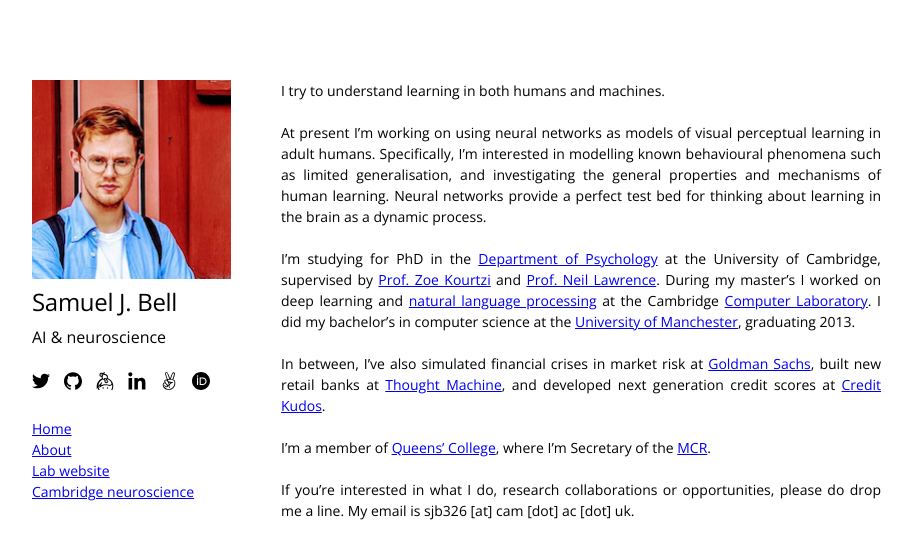
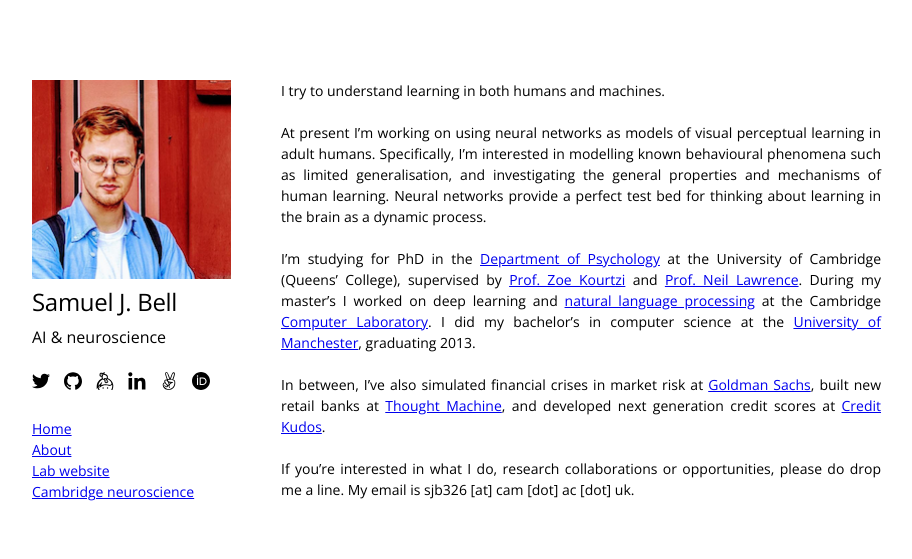
Before and after one commit to samueljamesbell/samueljamesbell.github.io, a Jekyll site: the page built from about.md, in a window 1280 px wide. Shown: the top 559 px of the page, without its empty margins (68-980 px from the left). Built offline with Jekyll 4.4.1, drawn with Linux system fonts in a browser that asks for light colours; some of the changed lines change nothing that is shown.

Commit message:
Remove secretary details

```diff
--- a/about.md
+++ b/about.md
@@ -11,7 +11,7 @@ known behavioural phenomena such as limited generalisation, and investigating
 the general properties and mechanisms of human learning. Neural networks provide a perfect
 test bed for thinking about learning in the brain as a dynamic process.
 
-I'm studying for PhD in the [Department of Psychology](https://www.psychol.cam.ac.uk/) at the University of Cambridge,
+I'm studying for PhD in the [Department of Psychology](https://www.psychol.cam.ac.uk/) at the University of Cambridge (Queens' College),
 supervised by [Prof. Zoe Kourtzi](https://www.neuroscience.cam.ac.uk/directory/profile.php?zkourtzi) and [Prof. Neil Lawrence](https://inverseprobability.com/). During my master's I worked on deep learning and [natural language processing](https://www.cl.cam.ac.uk/research/nl/) at the Cambridge [Computer
 Laboratory](https://www.cl.cam.ac.uk/). I did my bachelor's in computer science at the [University of
 Manchester](https://www.cs.manchester.ac.uk/), graduating 2013.
@@ -21,8 +21,6 @@ Sachs](https://www.goldmansachs.com), built new
 retail banks at [Thought Machine](https://www.thoughtmachine.net/), and developed next generation credit
 scores at [Credit Kudos](https://creditkudos.com/).
 
-I'm a member of [Queens' College](https://www.queens.cam.ac.uk/), where I'm Secretary of the [MCR](http://qmcr.org.uk/).
-
 If you're interested in what I do, research collaborations or
 opportunities, please do drop me a line. My email is sjb326 [at] cam
 [dot] ac [dot] uk.
```
